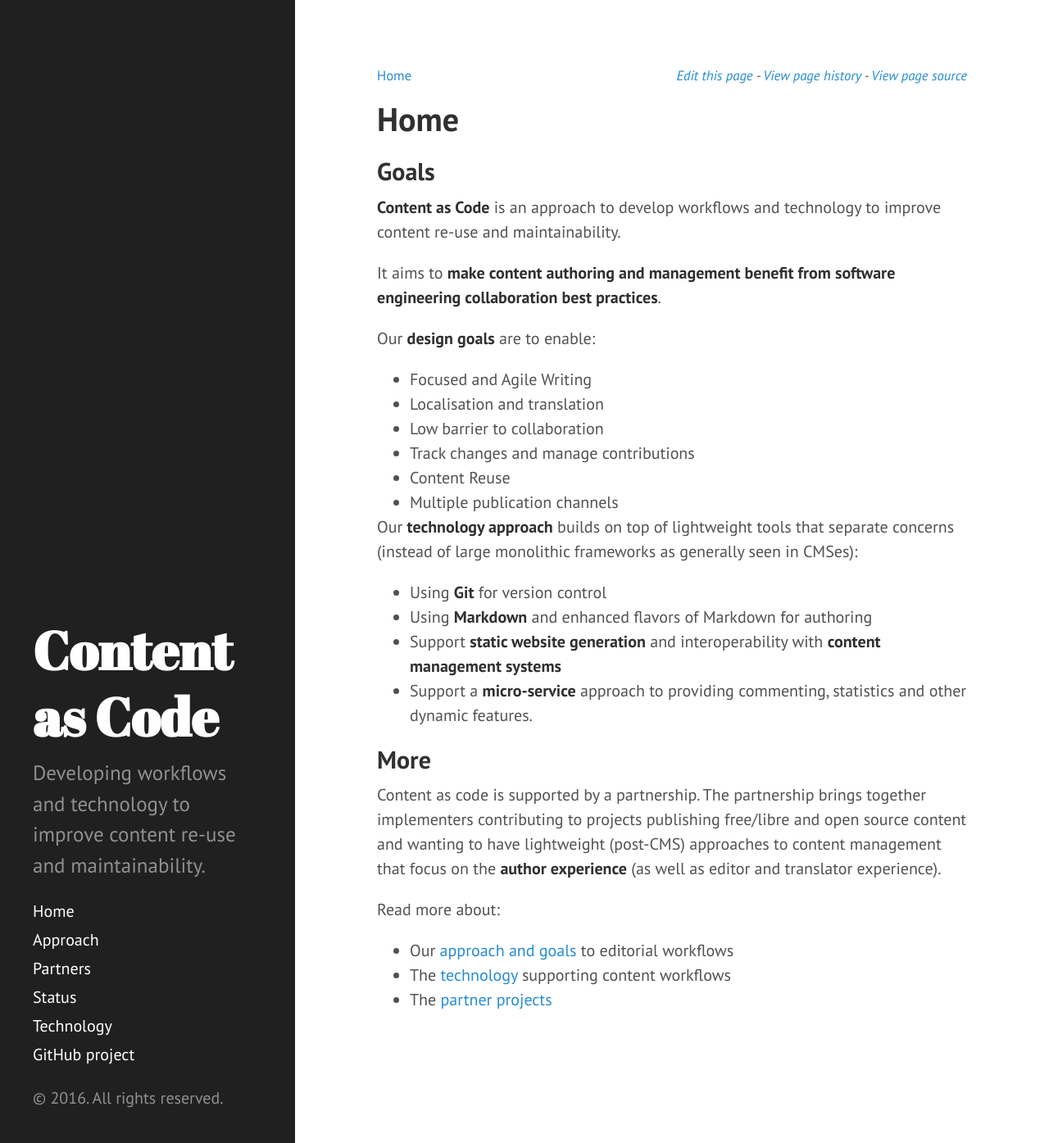
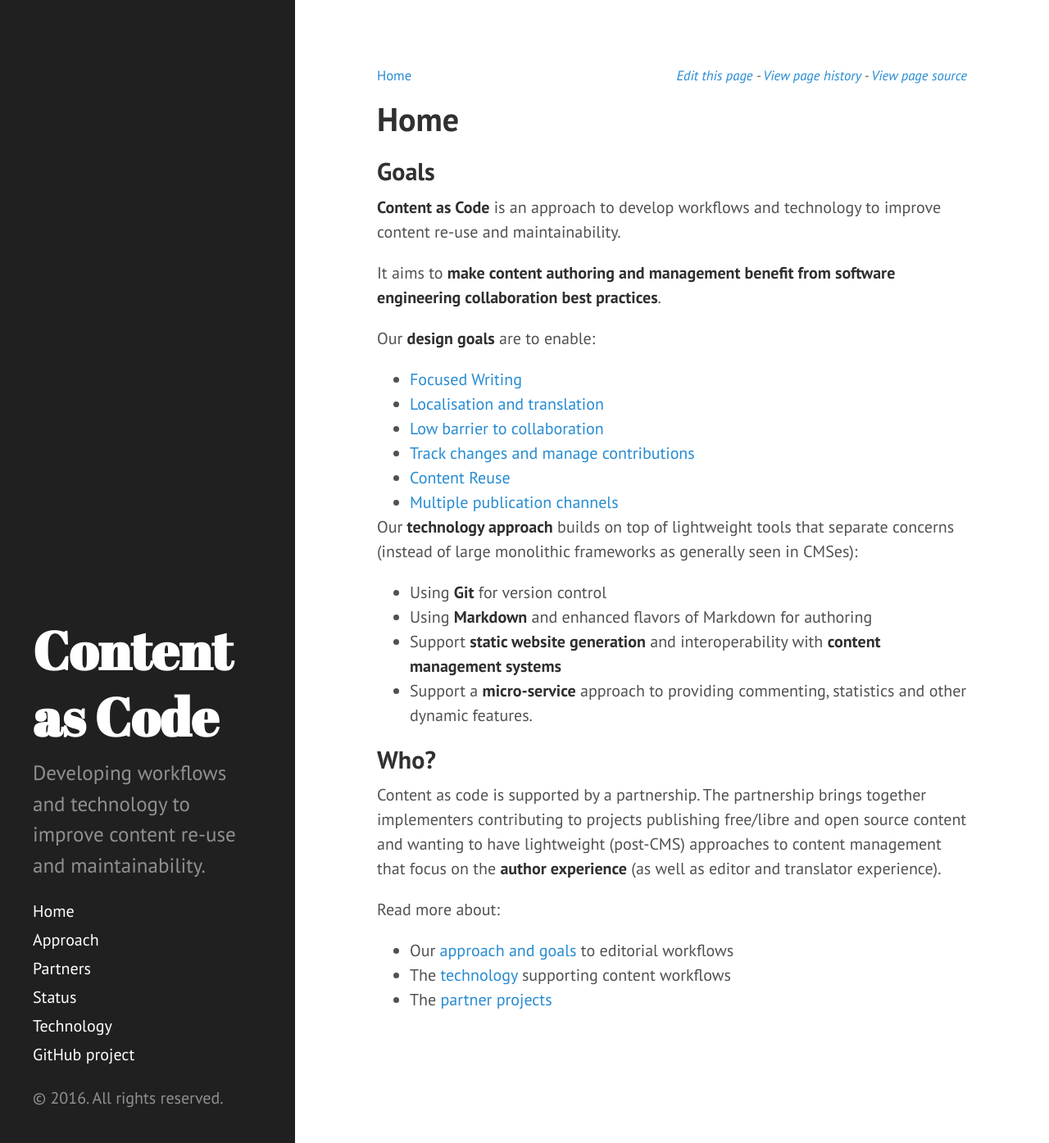
Before and after one commit to iilab/contentascode, a Jekyll site: the page built from index.md, in a window 1280 px wide and 1395 px high. Shown: the whole window at 82% size. Built offline with Jekyll 4.4.1, drawn with Linux system fonts in a browser that asks for light colours.

Commit message:
Deep links to design goal descriptions. #1

```diff
--- a/index.md
+++ b/index.md
@@ -10,12 +10,12 @@
 It aims to **make content authoring and management benefit from software engineering collaboration best practices**.
 
 Our **design goals** are to enable:
- - Focused and Agile Writing
- - Localisation and translation
- - Low barrier to collaboration
- - Track changes and manage contributions
- - Content Reuse
- - Multiple publication channels
+ - [Focused Writing](approach/#focused-writing)
+ - [Localisation and translation](approach/#localisation-and-translation)
+ - [Low barrier to collaboration](approach/#low-barrier-to-collaboration)
+ - [Track changes and manage contributions](approach/#track-changes-and-manage-contributions)
+ - [Content Reuse](approach/#content-reuse)
+ - [Multiple publication channels](approach/#multiple-publication-channels)
 
 Our **technology approach** builds on top of lightweight tools that separate concerns (instead of large monolithic frameworks as generally seen in CMSes):
  - Using **Git** for version control
@@ -23,7 +23,7 @@
  - Support **static website generation** and interoperability with **content management systems**
  - Support a **micro-service** approach to providing commenting, statistics and other dynamic features.
 
-## More
+## Who?
 
 Content as code is supported by a partnership. The partnership brings together implementers contributing to projects publishing free/libre and open source content and wanting to have lightweight (post-CMS) approaches to content management that focus on the **author experience** (as well as editor and translator experience).
 
```
